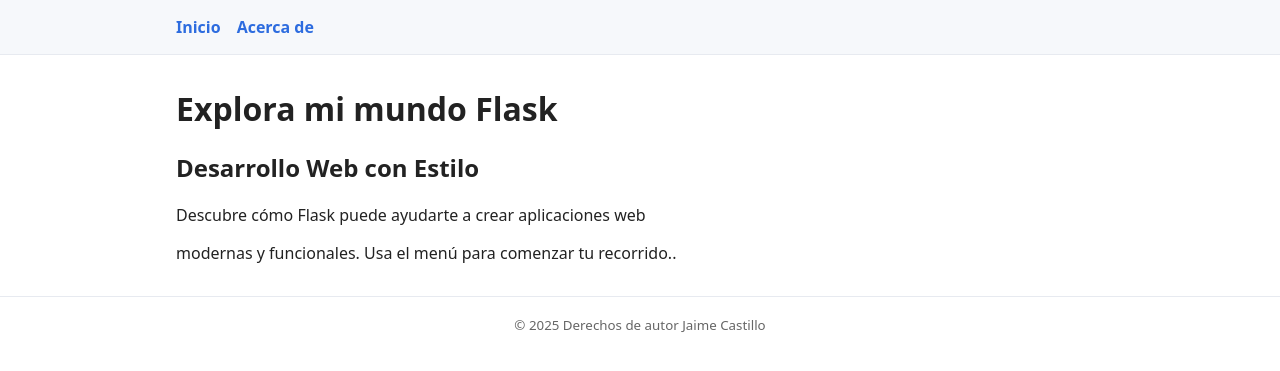
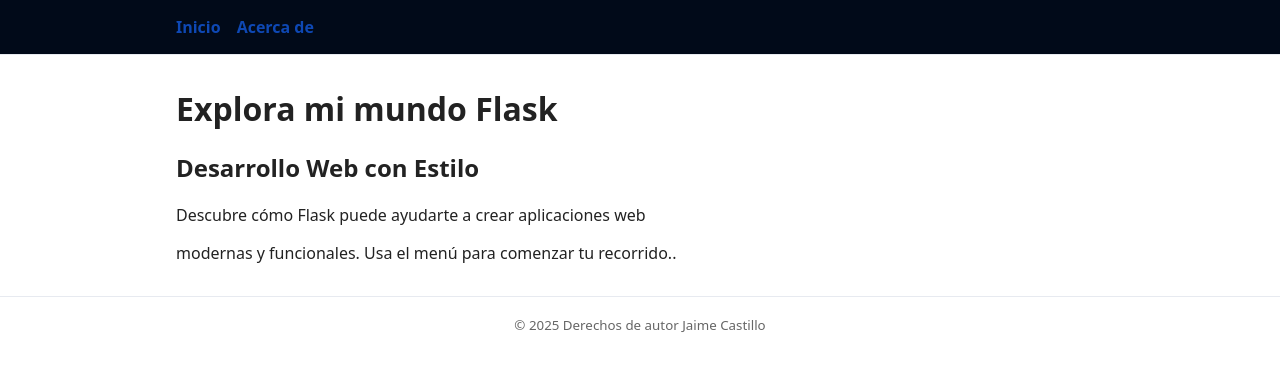
Before and after one commit to JaimeFc/PROYECTO-FLASK, a Flask app: page / in a window 1280 px wide. Shown: the top 371 px of the page. Run offline with Flask 3, Linux system fonts and the light colour scheme.

Commit message:
Codigo actualizado

```diff
--- a/static/styles.css
+++ b/static/styles.css
@@ -1,8 +1,8 @@
-:root { --accent: #2d6cdf; }
+:root { --accent: #0e48b4; }
 
 * { box-sizing: border-box; }
 body { margin: 0; font-family: system-ui, -apple-system, Segoe UI, Roboto, Arial, sans-serif; color: #222; }
-.site-header { background: #f6f8fb; border-bottom: 1px solid #e7eaf0; }
+.site-header { background: #010a19; border-bottom: 1px solid #e7eaf0; }
 .nav { display: flex; gap: 1rem; padding: 1rem; max-width: 960px; margin: 0 auto; }
 .nav a { text-decoration: none; color: var(--accent); font-weight: 600; }
 .nav a:hover { text-decoration: underline; }
```
